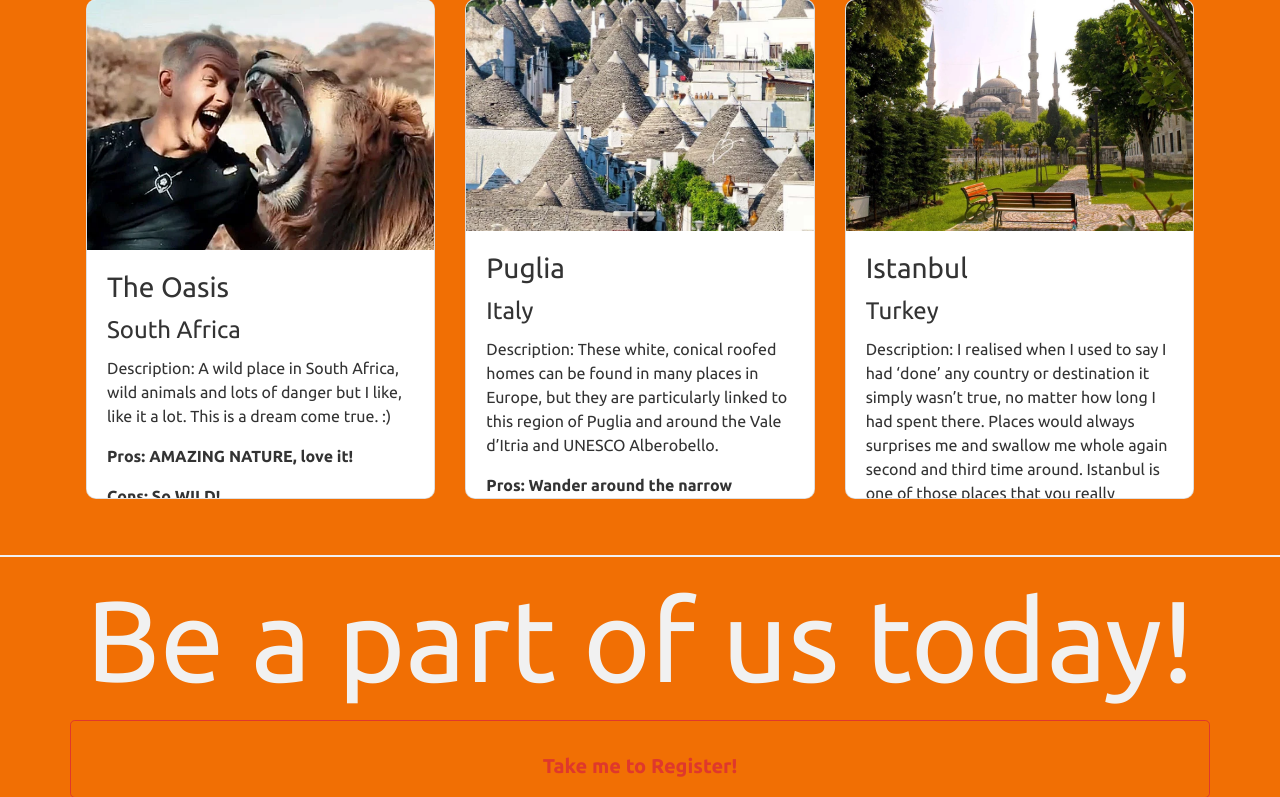
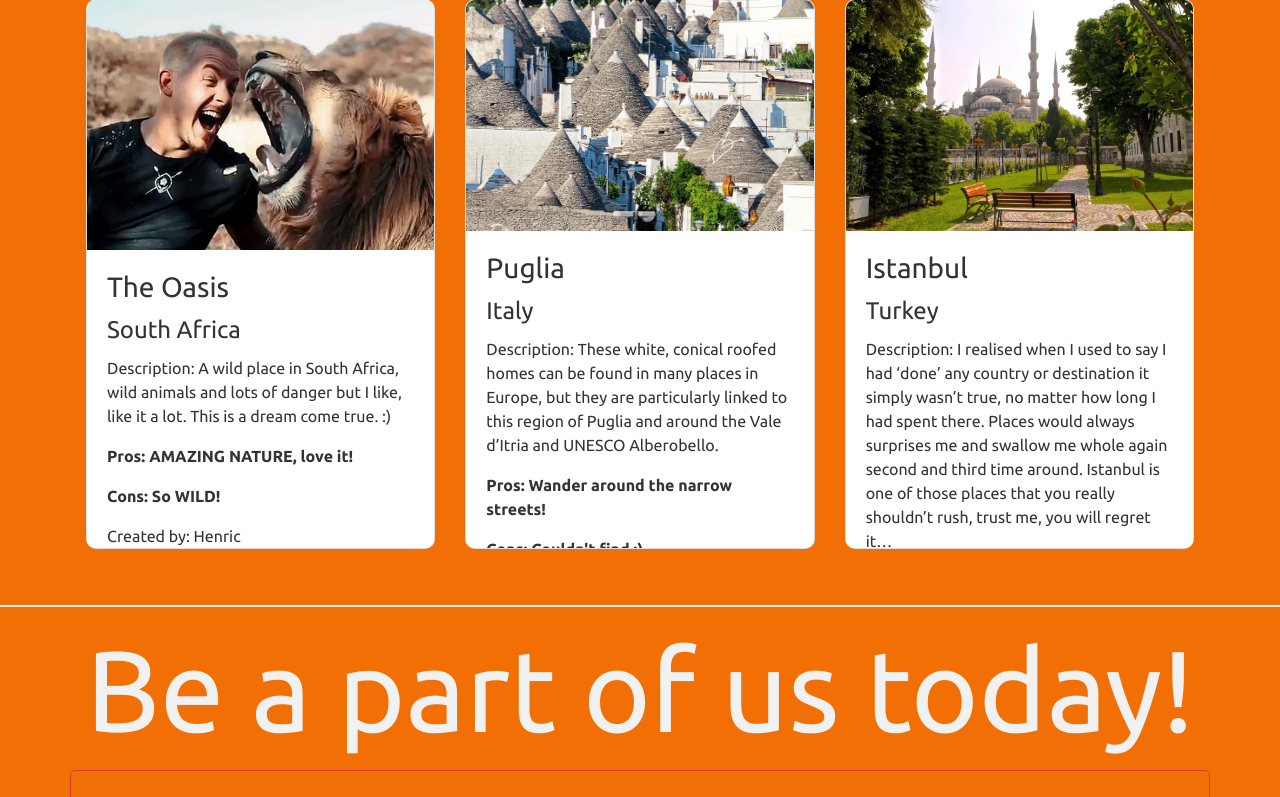
Before and after one commit to ebuzeryalcin/Travellers, a Flask app: page / in a window 1280 px wide. Shown: the part 1354-2151 px from the top of the page. Run offline with Flask 2, Linux system fonts and the light colour scheme; some libraries are stand-ins or nearby versions.

Commit message:
Changed card height, deleted unessessary content.

```diff
--- a/static/css/style.css
+++ b/static/css/style.css
@@ -41,7 +41,7 @@ body{
 .card-of-place {
     overflow: overlay;
     width: auto;
-    height: 500px;
+    height: 550px;
     border-radius: 10px;
 }
 }
```
Also changed, not shown: static/images/flight.webp (deleted), static/images/free.webp (deleted), static/images/luggage.webp (deleted), static/uploaded_images/bob-ross-painting.jpg (deleted), static/uploaded_images/flight.webp (deleted), static/uploaded_images/free.webp (deleted), static/uploaded_images/lion.webp (deleted), static/uploaded_images/luggage.webp (deleted), static/uploaded_images/travellers-logo.webp (deleted).
